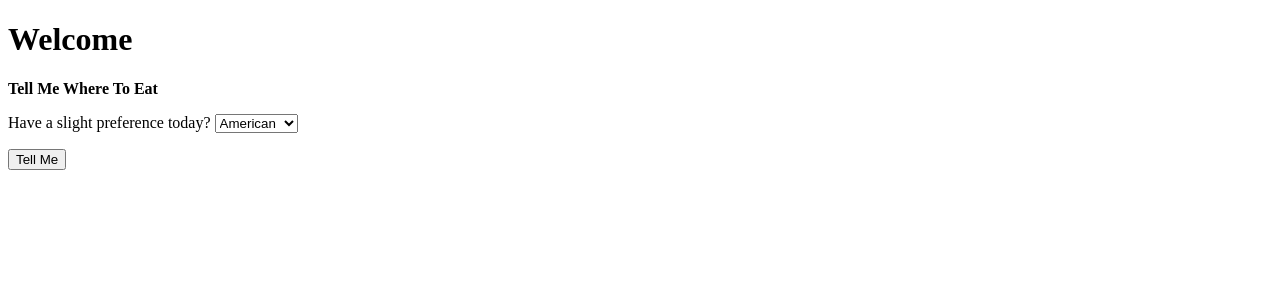
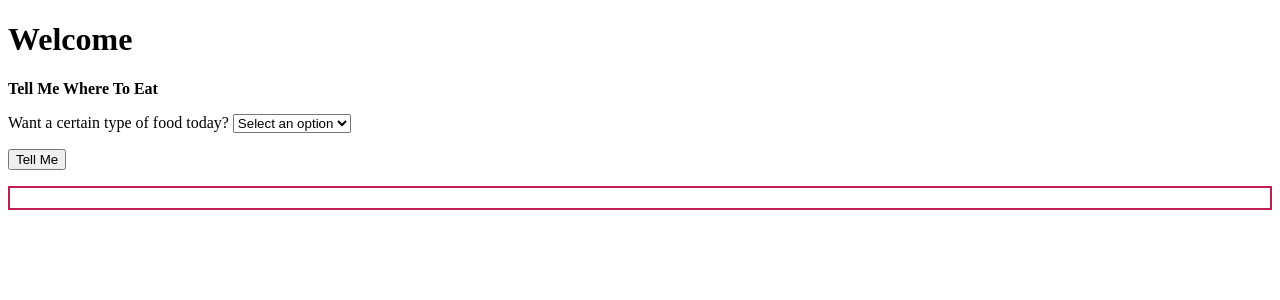
Before and after one commit to LuccaWang1/Tell-Me-Where-To-Eat, a Flask app: page / in a window 1280 px wide. Shown: the top 300 px of the page. Run offline with Flask 2, Linux system fonts and the light colour scheme.

Commit message:
Updated fetch request in JS, updated Py logic in server, provided default option in html, which is handled in server.py

```diff
--- a/Templates/homepage.html
+++ b/Templates/homepage.html
@@ -12,8 +12,9 @@
         <p><strong>Tell Me Where To Eat</strong></p>
 
             <form id="form">
-                <label for="kinds">Have a slight preference today?</label>
-                    <select name="kinds" id="eatery-preference">
+                <label for="choice">Want a certain type of food today?</label>
+                    <select name="choice" id="eatery-preference">
+                        <option value="" disabled selected>Select an option</option>
                         <option class="dropdown-content" value="american">American</option>
                         <option class="dropdown-content" value="asian">Asian</option>
                         <option class="dropdown-content" value="breakfast">Breakfast</option>
@@ -30,7 +31,8 @@
 
         <p></p>
 
-        <div id="eatery-result-container"></div>
+        <div style="border: 2px solid #C21E56; padding: 10px;" id="eatery-result-container">
+        </div>
 
         <script src="/static/js/button.js"></script>
     </body>
--- a/server.py
+++ b/server.py
@@ -16,42 +16,45 @@ def homepage():
 def handle_choose_one():
     """Chose an eatery for the user."""
 
-    eatery_type = request.json.get("eatery")
+    eatery = request.json.get("eatery")
 
-    if eatery_type == "":
-        eatery = random.choice(eateries[["american"]+["asian"]+["breakfast"]+["desert"]+["fast_food"]+["italian"]+["mexican"]])
+    if eatery == "":
+        all = eateries["american"] + eateries["asian"] + eateries["breakfast"] + eateries["desert"] + eateries["fast_food"] + eateries["italian"] + eateries["mexican"]
+
+        eatery = random.choice(all)
+
+        return jsonify({"eatery": eatery})
+
+    elif eatery == "american":
+        eatery = random.choice(eateries["american"])
+        return jsonify({"eatery": eatery})
+
+    elif eatery == "asian":
+        eatery = random.choice(eateries["asian"])
+        return jsonify({"eatery": eatery})
+
+    elif eatery == "breakfast":
+        eatery = random.choice(eateries["breakfast"])
+        return jsonify({"eatery": eatery})
+
+    elif eatery == "desert":
+        eatery = random.choice(eateries["desert"])
+        return jsonify({"eatery": eatery})
+
+    elif eatery == "fast_food":
+        eatery = random.choice(eateries["fast_food"])
+        return jsonify({"eatery": eatery})
+
+    elif eatery == "italian":
+        eatery = random.choice(eateries["italian"])
+        return jsonify({"eatery": eatery})
+
+    elif eatery == "mexican":
+        eatery = random.choice(eateries["mexican"])
         return jsonify({"eatery": eatery})
 
     else:
-        if eatery_type == "american":
-            eatery = random.choice(eateries["american"])
-            return jsonify({"eatery": eatery})
-
-        if eatery_type == "asian":
-            eatery = random.choice(eateries["asian"])
-            return jsonify({"eatery": eatery})
-
-        if eatery_type == "breakfast":
-            eatery = random.choice(eateries["breakfast"])
-            return jsonify({"eatery": eatery})
-
-        if eatery_type == "desert":
-            eatery = random.choice(eateries["desert"])
-            return jsonify({"eatery": eatery})
-
-        if eatery_type == "fast_food":
-            eatery = random.choice(eateries["fast_food"])
-            return jsonify({"eatery": eatery})
-
-        if eatery_type == "italian":
-            eatery = random.choice(eateries["italian"])
-            return jsonify({"eatery": eatery})
-
-        if eatery_type == "mexican":
-            eatery = random.choice(eateries["mexican"])
-            return jsonify({"eatery": eatery})
-
-
+        return jsonify({"error": "Invalid eatery option"}), 400
 
 if __name__ == "__main__":
     app.run(host="0.0.0.0", debug=True)
--- a/static/css/eateries.css
+++ b/static/css/eateries.css
@@ -75,3 +75,8 @@ Ruby Red: #C21E56 */
 .dropdown:hover .dropdown-content {
     display: block;
 } */
+
+/* select {
+    padding: 5px;
+    font-size: 16px;
+} */
--- a/static/js/button.js
+++ b/static/js/button.js
@@ -2,13 +2,14 @@
 
 console.log('in button.js')
 
-const tellMeButton = document.querySelector('#form');
-
-const eatery = document.querySelector('#eatery-preference').value
+const form = document.querySelector('#form');
 
 function showEatery(event) {
    event.preventDefault();
    console.log('in showEatery function')
+
+   // Get the selected value when the form is submitted
+   const eatery = document.querySelector('#eatery-preference').value
 
    const queryString = new URLSearchParams({ eatery: eatery }).toString();
 
@@ -16,7 +17,7 @@ function showEatery(event) {
 
    fetch(url, {
       method: 'POST',
-      body: JSON.stringify(eatery),
+      body: JSON.stringify({ eatery: eatery }),
       headers: {
         'Content-Type': 'application/json',
       },
@@ -26,7 +27,10 @@ function showEatery(event) {
          console.log('in fetch request about to put something on the DOM in the designated div')
          document.querySelector('#eatery-result-container').innerText = serverData['eatery'];
       })
+      .catch((error) => {
+         console.error('Error:', error);
+      });
 }
 
-tellMeButton.addEventListener('submit', showEatery);
+form.addEventListener('submit', showEatery);
 // END save my account user info
```
